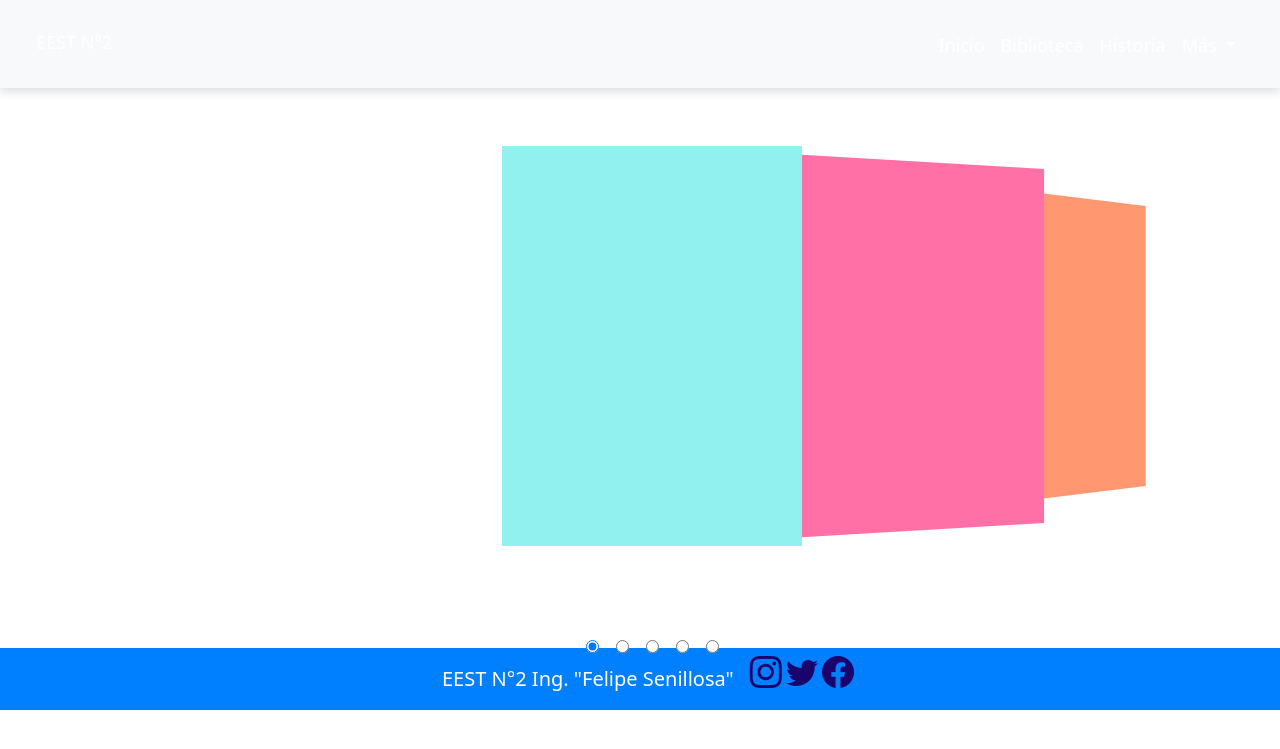
After one commit to Dalviux9th/conectando-etapas, a PHP site: page /www/galeryFront.php in a window 1280 px wide. The commit adds this page. Shown: the top 749 px of the page. Run offline with PHP 8.4, Linux system fonts and the light colour scheme; data that the repository does not hold is empty; some libraries are stand-ins or nearby versions; some web fonts are replaced.

Commit message:
agregado galeryFront.php

```diff
--- /dev/null
+++ b/www/galeryFront.php
@@ -0,0 +1,27 @@
+<?php
+    $title_name = "Galería";
+    include "includes/head_settings.php";
+?>
+
+<div class="container-fluid mt-5 pt-5" id="carruselGalery">
+
+    <input type="radio" name="position" checked />
+    <input type="radio" name="position" />
+    <input type="radio" name="position" />
+    <input type="radio" name="position" />
+    <input type="radio" name="position" />
+
+    <main id="carousel">
+        <div class="item"></div>
+        <div class="item"></div>
+        <div class="item"></div>
+        <div class="item"></div>
+        <div class="item"></div>
+    <main>
+</div>
+
+
+
+<?php
+    include "./includes/footer.php";
+?>
--- a/www/includes/footer.php
+++ b/www/includes/footer.php
@@ -18,17 +18,6 @@
     <script src="https://cdn.jsdelivr.net/npm/popper.js@1.16.0/dist/umd/popper.min.js" integrity="sha384-Q6E9RHvbIyZFJoft+2mJbHaEWldlvI9IOYy5n3zV9zzTtmI3UksdQRVvoxMfooAo" crossorigin="anonymous"></script>
     <script src="https://cdn.jsdelivr.net/npm/bootstrap@4.4.1/dist/js/bootstrap.min.js" integrity="sha384-wfSDF2E50Y2D1uUdj0O3uMBJnjuUD4Ih7YwaYd1iqfktj0Uod8GCExl3Og8ifwB6" crossorigin="anonymous"></script>
     <!--script src="http://localhost/sources/js/bootstrap.bundle.js"></script-->
-    <script>
-        const newElement = document.querySelector('.navbar');
-
-window.addEventListener('scroll', () => {
-    if (window.scrollY > 80){
-        newElement.classList.add('nav-scrolled');
-    }else if (window.scrollY <= 80){
-        newElement.classList.remove('nav-scrolled');
-    }
-})
-    </script>
 </body>
 
 </html>
--- a/www/includes/head_settings.php
+++ b/www/includes/head_settings.php
@@ -20,7 +20,7 @@
 
     <!--Navbar-->
     <header class="header">
-        <nav class="navbar navbar-expand-lg bg-body-tertiary p-4 fixed-top" id="menu">
+        <nav class="navbar navbar-expand-lg bg-body-tertiary p-4 fixed-top nav-scrolled" id="menu">
             <div class="container-fluid">
                 <a class="navbar-brand" href="#"><span>EEST N°2</span></a>
                 <button class="navbar-toggler" type="button" data-bs-toggle="collapse" data-bs-target="#extendNav" aria-controls="extendNav" aria-expanded="false" aria-label="Toggle navigation">
--- a/www/index.php
+++ b/www/index.php
@@ -33,7 +33,7 @@ $title_name = 'Principal - EEST N°2 "Ing. Felipe Senillosa"'; // -- TITULO DE L
             <span class="navbar-toggler-icon"></span>
           </button>
                 <div class="collapse navbar-collapse justify-content-end"" id="extendNav">
-                    <ul class="navbar-nav mb-2 mb-lg-0">
+                    <ul class="navbar-nav mb-2 mb-lg-0 p-md-1">
                         <li class="nav-item">
                             <a class="nav-link active" aria-current="page" href="">Inicio</a>
                         </li>
--- a/www/sources/custom.css
+++ b/www/sources/custom.css
@@ -2,6 +2,110 @@ body {
     font-family: Cantarell;
     overflow-x: hidden;
 }
+
+
+#carruselGalery{
+    height: 600px;
+    margin: 0;
+    display: grid;
+    grid-template-rows: 500px 100px;
+    grid-template-columns: 1fr 30px 30px 30px 30px 30px 1fr;
+    align-items: center;
+    justify-items: center;
+}
+
+main#carousel {
+    grid-row: 1 / 2;
+    grid-column: 1 / 8;
+    width: 100vw;
+    height: 500px;
+    display: flex;
+    align-items: center;
+    justify-content: center;
+    overflow: hidden;
+    transform-style: preserve-3d;
+    perspective: 600px;
+    --items: 5;
+    --middle: 3;
+    --position: 1;
+    pointer-events: none;
+}
+
+div.item {
+    position: absolute;
+    width: 300px;
+    height: 400px;
+    background-color: coral;
+    --r: calc(var(--position) - var(--offset));
+    --abs: max(calc(var(--r) * -1), var(--r));
+    transition: all 0.25s linear;
+    transform: rotateY(calc(-10deg * var(--r)))
+      translateX(calc(-300px * var(--r)));
+    z-index: calc((var(--position) - var(--abs)));
+  }
+
+  div.item:nth-of-type(1) {
+    --offset: 1;
+    background-color: #90f1ef;
+  }
+  div.item:nth-of-type(2) {
+    --offset: 2;
+    background-color: #ff70a6;
+  }
+  div.item:nth-of-type(3) {
+    --offset: 3;
+    background-color: #ff9770;
+  }
+  div.item:nth-of-type(4) {
+    --offset: 4;
+    background-color: #ffd670;
+  }
+  div.item:nth-of-type(5) {
+    --offset: 5;
+    background-color: #e9ff70;
+  }
+
+  input:nth-of-type(1) {
+    grid-column: 2 / 3;
+    grid-row: 2 / 3;
+  }
+  input:nth-of-type(1):checked ~ main#carousel {
+    --position: 1;
+  }
+
+  input:nth-of-type(2) {
+    grid-column: 3 / 4;
+    grid-row: 2 / 3;
+  }
+  input:nth-of-type(2):checked ~ main#carousel {
+    --position: 2;
+  }
+
+  input:nth-of-type(3) {
+    grid-column: 4 /5;
+    grid-row: 2 / 3;
+  }
+  input:nth-of-type(3):checked ~ main#carousel {
+    --position: 3;
+  }
+
+  input:nth-of-type(4) {
+    grid-column: 5 / 6;
+    grid-row: 2 / 3;
+  }
+  input:nth-of-type(4):checked ~ main#carousel {
+    --position: 4;
+  }
+
+  input:nth-of-type(5) {
+    grid-column: 6 / 7;
+    grid-row: 2 / 3;
+  }
+  input:nth-of-type(5):checked ~ main#carousel {
+    --position: 5;
+  }
+
+
 
 #menu a, span {
     font-size: large;
@@ -9,6 +113,10 @@ body {
     color: #fff;
     height: 2.5rem;
 
+}
+
+.dropdown-item{
+    color: #000 !important;
 }
 
 .navbar{
@@ -74,7 +182,7 @@ footer p {
 
 footer{
     font-size: 1rem;
-    background-color: #0F52BA;
+    background-color: #0080FE;
 
 }
 
```
